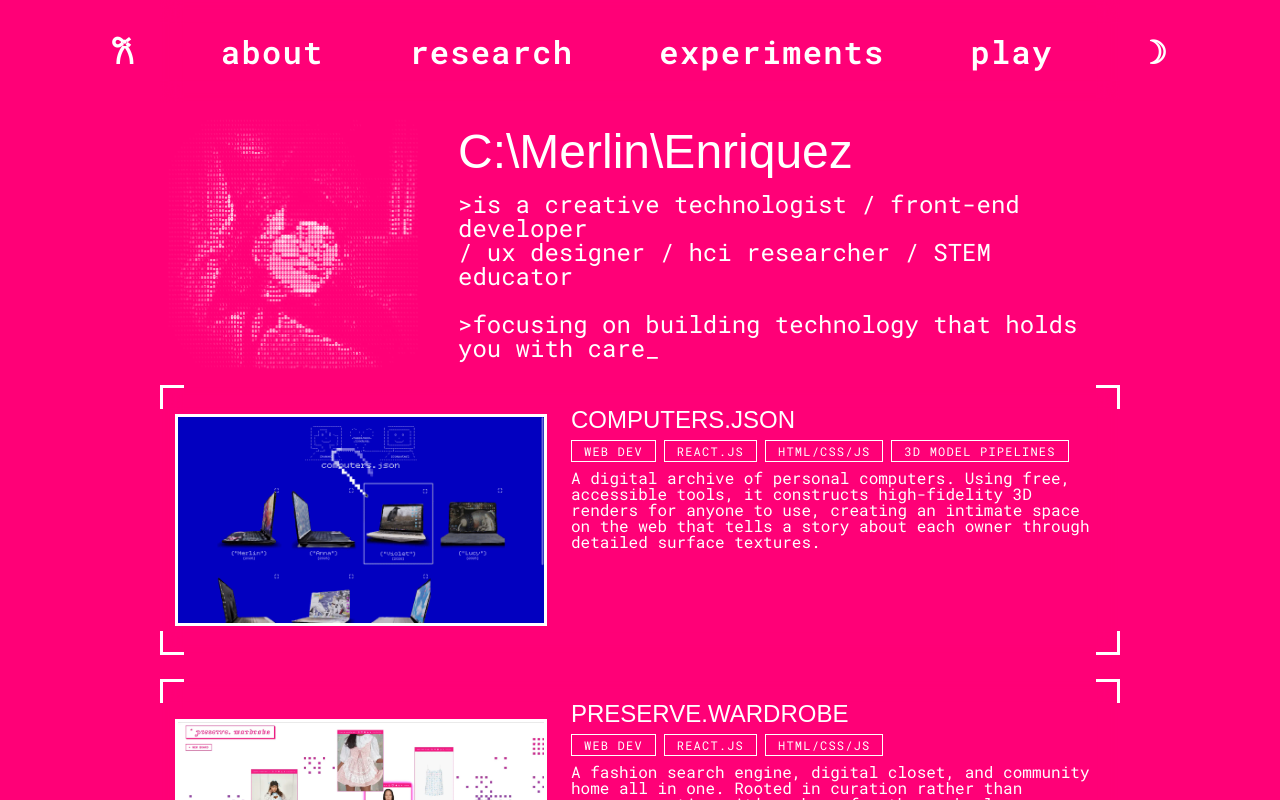
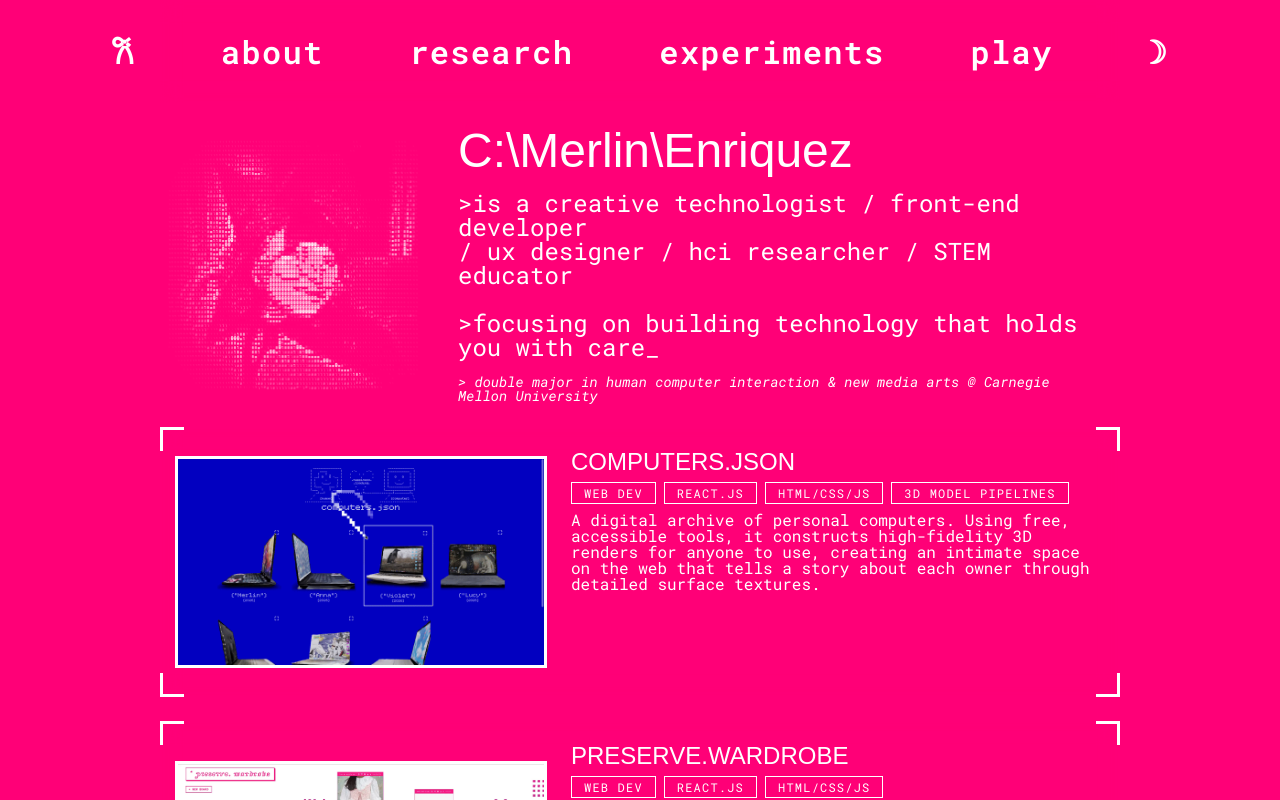
Before and after one commit to yourmerlin/luvly_computer_website, a React (Vite) app: page / in a window 1280 px wide. Shown: the top 800 px of the page. Built offline with nearby package versions, Linux system fonts and the light colour scheme; a web font is replaced by a local one.

Commit message:
home update

```diff
--- a/src/pages/Home.jsx
+++ b/src/pages/Home.jsx
@@ -28,6 +28,10 @@ export default function Home() {
             <br></br>
             {">"}focusing on building technology that holds you with care_
           </h4>
+          <p>
+            {">"} double major in human computer interaction & new media arts @
+            Carnegie Mellon University
+          </p>
         </div>
       </section>
 
```
